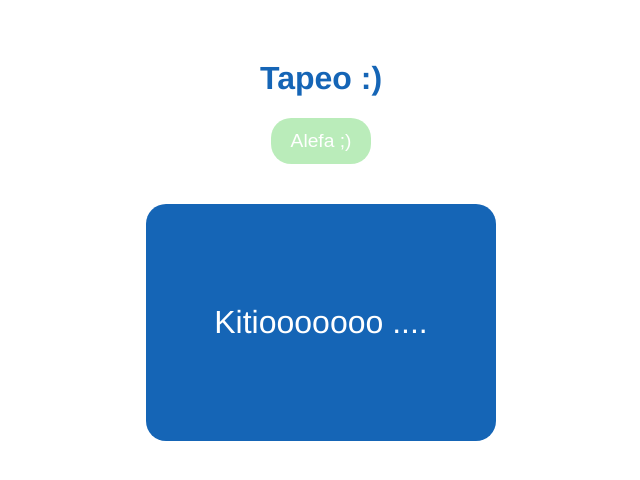
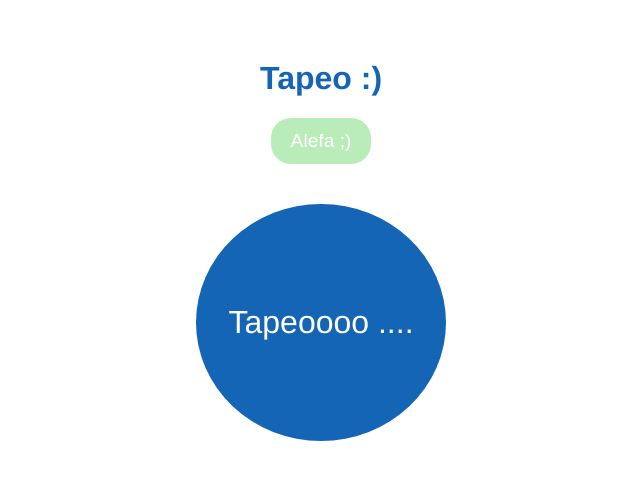
Before and after one commit to Fullfifax/tapeo, a Vue app: page / in a window 1280 px wide. Both pictures are taken after a click on the button "Alefa ;)". Shown: the top 480 px of the page, without its empty margins (319-959 px from the left). Built offline with nearby package versions, Linux system fonts and the light colour scheme.

Commit message:
add hooks lifecycle and timer

```diff
--- a/src/App.vue
+++ b/src/App.vue
@@ -22,7 +22,6 @@ export default {
     start() {
       this.delay = 2000 + Math.random() * 5000
       this.isPlaying = true
-      console.log(this.delay)
     }
   }
 }
--- a/src/components/BlockTape.vue
+++ b/src/components/BlockTape.vue
@@ -1,24 +1,50 @@
 <template>
-    <div class="block">
-        Kitiooooooo ....
+    <div class="block" v-if="showBlock" @click="stopTimer">
+        Tapeoooo ....
     </div>
 </template>
 
 <script>
+
 export default {
-    props: ['delay']
+    props: ['delay'],
+    data(){
+        return {
+            showBlock: false,
+            timer: null,
+            reactionTime: 0
+        }
+    },
+    // Lifecycle hooks
+    mounted() {
+        setTimeout(() => {
+            this.showBlock = true
+            this.startTimer()
+        }, this.delay);
+    },
+    methods: {
+        startTimer() {
+            this.timer = setInterval(() => {
+                this.reactionTime += 10
+            }, 10)
+        },
+        stopTimer() {
+            clearInterval(this.timer)
+            console.log(this.reactionTime)
+        }
+    }
 }
 </script>
 
 <style>
 .block {
     background-color: #1565b6;
-    border-radius: 20px;
+    border-radius : 50%;
     color: white;
     font-size: 2em;
     margin: 40px auto;
     padding: 100px 0;
     text-align: center;
-    width: 350px;
+    width: 250px;
 }
 </style>
```
Also changed, not shown: src/components/ResultsTime.vue (added).
